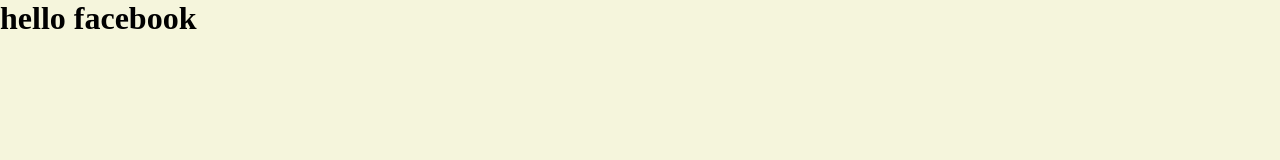
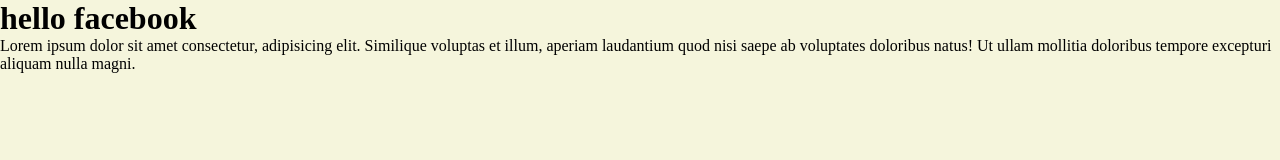
Before and after one commit to wolf-shubham/facebook_clone, a plain HTML site: page index.html in a window 1280 px wide. Drawn offline with Linux system fonts and the light colour scheme.

Commit message:
random commit

```diff
--- a/index.html
+++ b/index.html
@@ -9,5 +9,6 @@
 </head>
 <body>
     <h1>hello facebook</h1>
+    <p>Lorem ipsum dolor sit amet consectetur, adipisicing elit. Similique voluptas et illum, aperiam laudantium quod nisi saepe ab voluptates doloribus natus! Ut ullam mollitia doloribus tempore excepturi aliquam nulla magni.</p>
 </body>
 </html>
```
